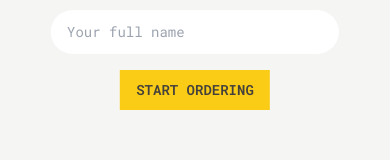
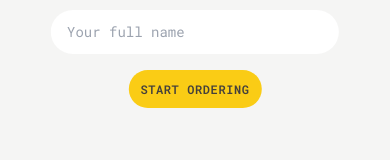
Before and after one commit to sofianeberkane202/fast-delevry-pizza, a React (Vite) app: page / in a window 390 px wide. Shown: the part 314-474 px from the top of the page. Built offline with nearby package versions, Linux system fonts and the light colour scheme.

Commit message:
adjust responsivity for screens under 450px

```diff
--- a/src/ui/Button.jsx
+++ b/src/ui/Button.jsx
@@ -2,22 +2,22 @@
 import PropTypes from "prop-types";
 import { Link } from "react-router-dom";
 function Button({ type, style, to, children }) {
-  const base = `sm:rounded-full bg-yellow-400
-  text-sm sm:text-base font-semibold uppercase text-stone-700
+  const base = `rounded-full bg-yellow-400 text-[12px]
+  sm:text-sm tracking-wider font-semibold uppercase text-stone-700
   transition-colors duration-300 hover:bg-yellow-500`;
 
-  const secondaryBase = `rounded-full text-sm sm:text-base font-semibold uppercase
-  bg-stone-50 text-stone-400 transition-colors duration-300
+  const secondaryBase = `rounded-full sm:text-sm text-[12px]
+  font-semibold uppercase bg-stone-50 text-stone-400 transition-colors duration-300
   border-2 border-stone-300 px-6 py-2
   hover:bg-stone-200 hover:text-stone-700`;
 
   const linkBase = "font-mono font-medium text-blue-500/80";
 
   const buttonStyle = {
-    primary: `${base} px-4 py-2.5 sm:px-6 sm:py-3`,
+    primary: `${base} px-3 py-2.5 sm:px-6 sm:py-3`,
     small: `${base} ${style}`,
     link: `${linkBase} ${style}`,
-    secondary: `${secondaryBase}`,
+    secondary: `${secondaryBase} ${style}`,
   };
 
   if (to)
```
